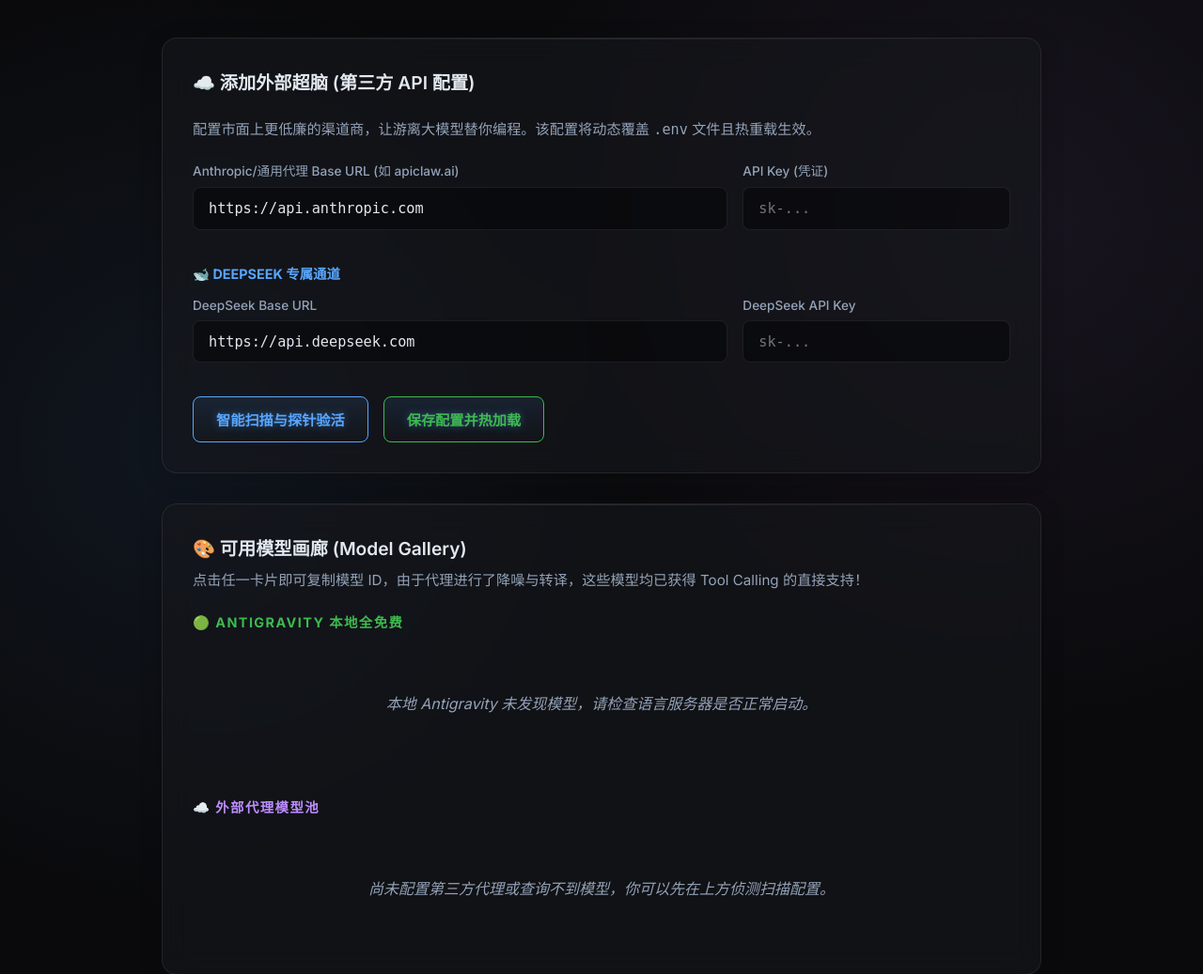
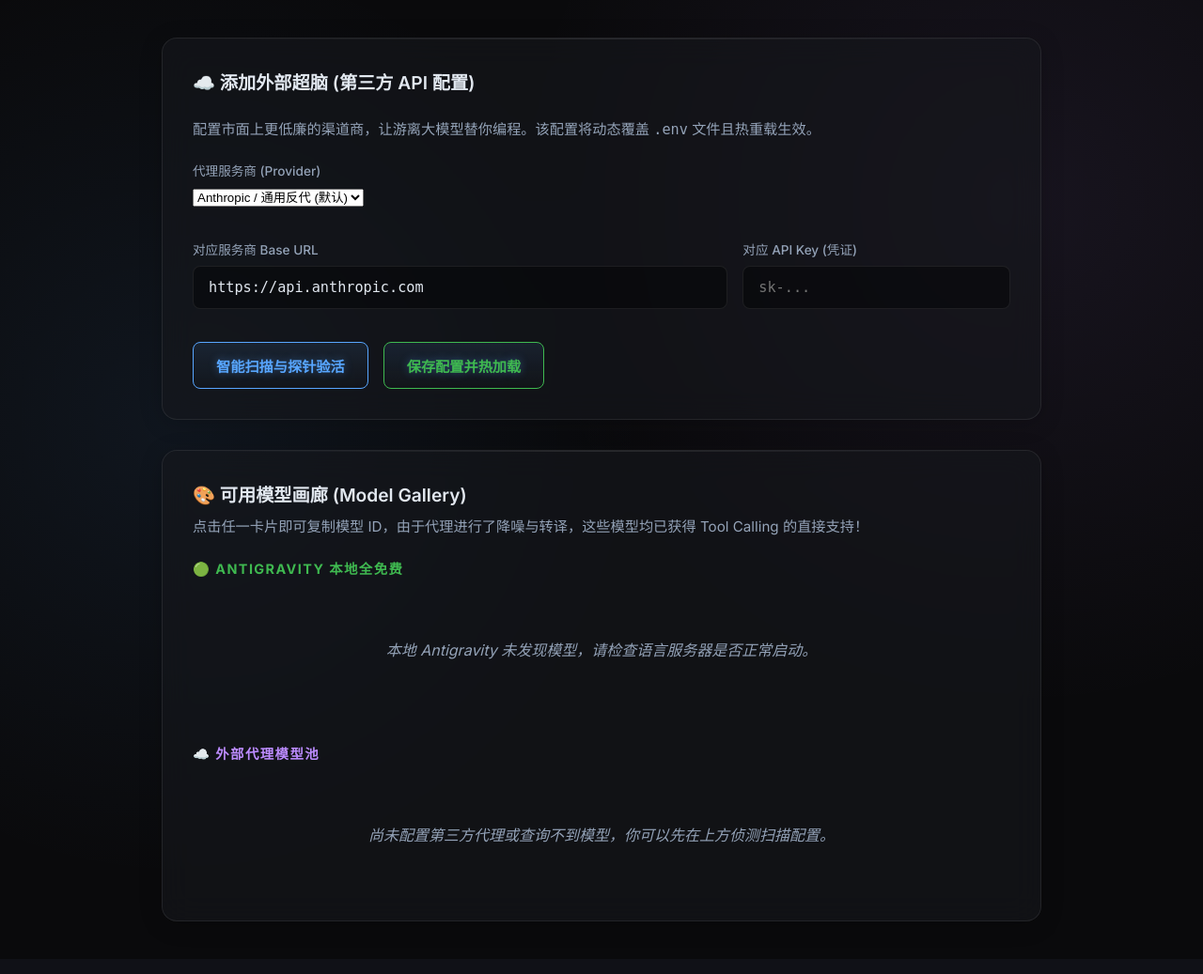
Before and after one commit to luoxiafeng-1990/smart-agent-router, a FastAPI app: page / in a window 1280 px wide. Shown: the part 130-1167 px from the top of the page at 94% size. After the commit the page ends 1117 px from the top, so only its background shows below. Run offline with FastAPI, Linux system fonts and the light colour scheme; data that the repository does not hold is empty.

Commit message:
fix(proxy): resolve missing chunks for DeepSeek stream and properly forward third-party API errors to Cursor frontend, refactored provider select UI

```diff
--- a/server.py
+++ b/server.py
@@ -538,28 +538,34 @@ async def update_config(request: Request):
     global EXTERNAL_ANTHROPIC_BASE_URL, EXTERNAL_ANTHROPIC_API_KEY
     global EXTERNAL_DEEPSEEK_BASE_URL, EXTERNAL_DEEPSEEK_API_KEY
     data = await request.json()
+    provider = data.get("provider", "").strip().lower()
     new_url = data.get("base_url", "").strip().rstrip("/")
     new_key = data.get("api_key", "").strip()
-    ds_url = data.get("ds_base_url", "").strip().rstrip("/")
-    ds_key = data.get("ds_api_key", "").strip()
+
+    if not provider:
+        return {"status": "error", "message": "Missing provider info"}
 
     env_file = ".env"
     if not os.path.exists(env_file):
         with open(env_file, "w") as f: pass
 
-    if new_url or new_key:
-        if new_url: dotenv.set_key(env_file, "EXTERNAL_ANTHROPIC_BASE_URL", new_url)
-        if new_key: dotenv.set_key(env_file, "EXTERNAL_ANTHROPIC_API_KEY", new_key)
+    # 动态写入 `.env` 并反射修改全局变量
+    var_url = f"EXTERNAL_{provider.upper()}_BASE_URL"
+    var_key = f"EXTERNAL_{provider.upper()}_API_KEY"
+
+    if new_url: dotenv.set_key(env_file, var_url, new_url)
+    if new_key: dotenv.set_key(env_file, var_key, new_key)
+
+    # 手动重载当前内存变量 (仅处理已知的两大主干)
+    global EXTERNAL_ANTHROPIC_BASE_URL, EXTERNAL_ANTHROPIC_API_KEY, EXTERNAL_DEEPSEEK_BASE_URL, EXTERNAL_DEEPSEEK_API_KEY
+    if provider == "anthropic":
         EXTERNAL_ANTHROPIC_BASE_URL = new_url or EXTERNAL_ANTHROPIC_BASE_URL
         EXTERNAL_ANTHROPIC_API_KEY = new_key or EXTERNAL_ANTHROPIC_API_KEY
+    elif provider == "deepseek":
+        EXTERNAL_DEEPSEEK_BASE_URL = new_url or EXTERNAL_DEEPSEEK_BASE_URL
+        EXTERNAL_DEEPSEEK_API_KEY = new_key or EXTERNAL_DEEPSEEK_API_KEY
 
-    if ds_url or ds_key:
-        if ds_url: dotenv.set_key(env_file, "EXTERNAL_DEEPSEEK_BASE_URL", ds_url)
-        if ds_key: dotenv.set_key(env_file, "EXTERNAL_DEEPSEEK_API_KEY", ds_key)
-        EXTERNAL_DEEPSEEK_BASE_URL = ds_url or EXTERNAL_DEEPSEEK_BASE_URL
-        EXTERNAL_DEEPSEEK_API_KEY = ds_key or EXTERNAL_DEEPSEEK_API_KEY
-
-    return {"status": "ok", "message": "代理配置已保存并热生效！"}
+    return {"status": "ok", "message": f"{provider.capitalize()} 代理配置已保存并热生效！"}
 
 @app.post("/api/models/discover")
 async def discover_models(request: Request):
@@ -571,11 +577,12 @@ async def discover_models(request: Request):
         return JSONResponse({"error": "缺少 Base URL 或 API Key"}, status_code=400)
 
     try:
-        async with httpx.AsyncClient(timeout=10) as client:
+        client = _http_client or httpx.AsyncClient(timeout=10)
+        if client: # scoped properly
             resp = await client.get(f"{base_url}/v1/models", headers={"Authorization": f"Bearer {api_key}"})
             if resp.status_code != 200:
-                err = resp.text[:100]
-                return JSONResponse({"error": f"目标端异常 {resp.status_code}: {err}"}, status_code=502)
+                err = await resp.aread()
+                return JSONResponse({"error": f"目标端异常 {resp.status_code}: {err.decode('utf-8')[:100]}"}, status_code=502)
 
             remote_models = [m.get("id") for m in resp.json().get("data", [])]
 
@@ -680,18 +687,26 @@ async def chat_completions(request: Request):
     prompt = _build_prompt(messages, tools)
     jlog(req_id, "proxy→ls", {"model": internal_key, "prompt_chars": len(prompt)})
 
-    # 调用 language server
-    try:
-        result = await _call_ls("GetModelResponse", {"model": internal_key, "prompt": prompt})
-    except RuntimeError as e:
-        logger.error(f"[{req_id}] language server 错误: {e}")
-        err_msg = f"\n\n🚨 [Antigravity Proxy 网关截获报错]\n底层引擎拒绝服务: {e}\n\n💡 诊断：通常由于 Antigravity 该模型当前并发超载或账号额度被抽空。\n建议：请转到 Web 控制台添加 [第三方代理 API] 并改用外部商业模型！"
-        if stream:
-            return StreamingResponse(
-                _stream_response(f"err-{uuid.uuid4().hex[:8]}", int(time.time()), model_id, err_msg, []),
-                media_type="text/event-stream"
-            )
-        return JSONResponse({"error": {"message": str(e)}}, status_code=502)
+    # 调用 language server 带着防爆 503 重试机制
+    max_retries = 3
+    for attempt in range(max_retries):
+        try:
+            result = await _call_ls("GetModelResponse", {"model": internal_key, "prompt": prompt})
+            break
+        except RuntimeError as e:
+            if "503" in str(e) and attempt < max_retries - 1:
+                logger.warning(f"[{req_id}] 引擎 503 限流, {attempt+1}/{max_retries} 次重试等待中...")
+                await asyncio.sleep(2 + attempt * 2)
+                continue
+
+            logger.error(f"[{req_id}] language server 错误: {e}")
+            err_msg = f"\n\n🚨 [Antigravity Proxy 网关截获报错]\n底层引擎拒绝服务: {e}\n\n💡 诊断：通常由于 Antigravity 该模型当前并发超载或账号额度被抽空。\n建议：请转到 Web 控制台添加 [第三方代理 API] 并改用外部商业模型！"
+            if stream:
+                return StreamingResponse(
+                    _stream_response(f"err-{uuid.uuid4().hex[:8]}", int(time.time()), model_id, err_msg, []),
+                    media_type="text/event-stream"
+                )
+            return JSONResponse({"error": {"message": str(e)}}, status_code=502)
 
     raw_text = result.get("response", "")
     jlog(req_id, "ls→proxy", {"response_chars": len(raw_text), "preview": raw_text[:200]})
@@ -803,9 +818,18 @@ async def _forward_openai_to_external_openai(req_id: str, body: dict, stream: bo
     """直接转发 OpenAI 格式请求给第三方代理，带破损 Claude 内部 tool tag 拦截修复机制"""
     model_id = body.get("model", "")
     is_ds = "deepseek" in model_id.lower()
+    is_openai = "-openai" in EXTERNAL_ANTHROPIC_BASE_URL.lower() or "openai" in req_id
 
-    base_url = EXTERNAL_DEEPSEEK_BASE_URL if is_ds else EXTERNAL_ANTHROPIC_BASE_URL
-    api_key = EXTERNAL_DEEPSEEK_API_KEY if is_ds else EXTERNAL_ANTHROPIC_API_KEY
+    if is_ds:
+        base_url = EXTERNAL_DEEPSEEK_BASE_URL
+        api_key = EXTERNAL_DEEPSEEK_API_KEY
+    elif provider_hint == "openai" if 'provider_hint' in locals() else ("openai" in EXTERNAL_ANTHROPIC_BASE_URL.lower()):
+        # Quick fallback if the URL seems like openai generic
+        base_url = EXTERNAL_ANTHROPIC_BASE_URL
+        api_key = EXTERNAL_ANTHROPIC_API_KEY
+    else:
+        base_url = EXTERNAL_ANTHROPIC_BASE_URL
+        api_key = EXTERNAL_ANTHROPIC_API_KEY
 
     url = f"{base_url}/v1/chat/completions"
     forward_headers = {
@@ -870,17 +894,30 @@ async def _forward_openai_to_external_openai(req_id: str, body: dict, stream: bo
                             except Exception:
                                 continue
 
+                            if "error" in data:
+                                yield f"data: {json.dumps(data, ensure_ascii=False)}\n\n"
+                                yield "data: [DONE]\n\n"
+                                return
+
                             choices = data.get("choices", [])
                             if not choices:
                                 continue
+
+                            if is_ds:
+                                # 强制使用统一生成的 completion_id，避免 Cursor 断流
+                                data["id"] = completion_id
+                                yield "data: " + json.dumps(data, ensure_ascii=False) + "\n\n"
+                                continue
+
                             delta = choices[0].get("delta", {})
 
                             # 1. 代理原本就正确返回的 tool_calls 走这
                             if "tool_calls" in delta:
-                                yield line + "\n\n"
+                                data["id"] = completion_id
+                                yield "data: " + json.dumps(data, ensure_ascii=False) + "\n\n"
                                 continue
 
-                            # 2. 对 content_delta 进行强大容错过滤 (修复 apiclaw 没有拦截原生 tool tag 或自定义 tag 的现象)
+                            # 2. 对 content_delta 进行强大容错过滤
                             if "content" in delta and delta["content"]:
                                 buffer += delta["content"]
 
@@ -950,6 +987,11 @@ async def _forward_openai_to_external_openai(req_id: str, body: dict, stream: bo
                             # 3. 转发结束信号
                             finish_reason = choices[0].get("finish_reason")
                             if finish_reason:
+                                if not is_ds and buffer:
+                                    # 残渣净化：Anthropic 最后经常吐出 </tool_call> 等半残片，直接忽略末尾包含 tag 特征的片段
+                                    if not any(tag in buffer for tag in ["<", ">", "</"]):
+                                        yield _chunk({"content": buffer})
+                                    buffer = ""
                                 yield _chunk({}, finish_reason=finish_reason)
             except Exception as e:
                 logger.error(f"[{req_id}] 外部流转发中断: {e}")
--- a/templates/index.html
+++ b/templates/index.html
@@ -303,26 +303,25 @@
         <h2 class="panel-title">☁️ 添加外部超脑 (第三方 API 配置)</h2>
         <p class="subtitle" style="margin-bottom: 1.5rem;">配置市面上更低廉的渠道商，让游离大模型替你编程。该配置将动态覆盖 <code>.env</code> 文件且热重载生效。</p>
 
-        <div class="form-row">
-            <div class="form-group">
-                <label for="base-url">Anthropic/通用代理 Base URL (如 apiclaw.ai)</label>
-                <input type="text" id="base-url" placeholder="https://api.example.com" autocomplete="off">
-            </div>
-            <div class="form-group">
-                <label for="api-key">API Key (凭证)</label>
-                <input type="password" id="api-key" placeholder="sk-..." autocomplete="off">
+        <div class="form-row" style="margin-bottom: 1rem;">
+            <div class="form-group" style="flex: 0.3;">
+                <label for="provider-select">代理服务商 (Provider)</label>
+                <select id="provider-select" onchange="providerChanged()">
+                    <option value="anthropic">Anthropic / 通用反代 (默认)</option>
+                    <option value="deepseek">DeepSeek 官方直击</option>
+                    <option value="openai">OpenAI 通用服务</option>
+                </select>
             </div>
         </div>
 
-        <h3 style="font-size: 0.9rem; color: #58a6ff; margin: 1rem 0; text-transform: uppercase;">🐋 DeepSeek 专属通道</h3>
         <div class="form-row">
-            <div class="form-group">
-                <label for="ds-base-url">DeepSeek Base URL</label>
-                <input type="text" id="ds-base-url" placeholder="https://api.deepseek.com" value="https://api.deepseek.com" autocomplete="off">
+            <div class="form-group" style="flex: 1;">
+                <label for="base-url" id="lbl-base-url">对应服务商 Base URL</label>
+                <input type="text" id="base-url" placeholder="https://api.example.com" autocomplete="off">
             </div>
-            <div class="form-group">
-                <label for="ds-api-key">DeepSeek API Key</label>
-                <input type="password" id="ds-api-key" placeholder="sk-..." autocomplete="off">
+            <div class="form-group" style="flex: 1;">
+                <label for="api-key" id="lbl-api-key">对应 API Key (凭证)</label>
+                <input type="password" id="api-key" placeholder="sk-..." autocomplete="off">
             </div>
         </div>
 
@@ -415,14 +414,14 @@
 
                 G_STATE.local = data.local_models || [];
 
-                if (data.third_party.base_url) {
-                    document.getElementById('base-url').value = data.third_party.base_url;
-                }
+                // Store configs globally to switch states
+                G_STATE.configs = {
+                    anthropic: data.third_party || {base_url: '', api_key: ''},
+                    deepseek: data.deepseek || {base_url: 'https://api.deepseek.com', api_key: ''},
+                    openai: data.openai || {base_url: '', api_key: ''}
+                };
 
-                if (data.deepseek && data.deepseek.api_key) {
-                    if (data.deepseek.base_url) document.getElementById('ds-base-url').value = data.deepseek.base_url;
-                    // Optional: show partial key or just leave password field blank
-                }
+                providerChanged();
 
                 // Fetch external models dynamically from proxy if /v1/models is alive
                 try {
@@ -450,12 +449,26 @@
         logger.innerText += msg + "\n";
     }
 
+    function providerChanged() {
+        if (!G_STATE.configs) return;
+        const provider = document.getElementById('provider-select').value;
+        const cfg = G_STATE.configs[provider] || {base_url: "", api_key: ""};
+
+        document.getElementById('base-url').value = cfg.base_url || "";
+        document.getElementById('api-key').value = ""; // Protect API key
+
+        if (provider === "deepseek" && !document.getElementById('base-url').value) {
+            document.getElementById('base-url').value = "https://api.deepseek.com";
+        }
+    }
+
     async function detectModels() {
+        const provider = document.getElementById('provider-select').value;
         const baseUrl = document.getElementById('base-url').value.trim();
         const apiKey = document.getElementById('api-key').value.trim();
 
         if (!baseUrl || !apiKey) {
-            alert("请填入完整的 Base URL 和 API Key！\n如果你使用的是便宜代理比如 apiclaw.ai，请一并填入。");
+            alert("请填入完整的 Base URL 和 API Key！");
             return;
         }
 
@@ -479,7 +492,7 @@
 
             logToUI(`✓ 成功捕获对方全量模型：共 ${data.models.length} 个`);
             if (data.probed_success && data.probed_success.length > 0) {
-                logToUI(`🔥 并发连通性探针测试成功！代表性模型 (如 Claude/GPT): [${data.probed_success.join(", ")}] 真实心跳存活！`);
+                logToUI(`🔥 并发连通性探针测试成功！存活模型探测：[${data.probed_success.join(", ")}] 真实心跳响应成功！`);
             }
 
             G_STATE.remote = data.models;
@@ -495,11 +508,14 @@
     }
 
     async function saveConfig() {
+        const provider = document.getElementById('provider-select').value;
         const baseUrl = document.getElementById('base-url').value.trim();
         const apiKey = document.getElementById('api-key').value.trim();
 
-        const dsBaseUrl = document.getElementById('ds-base-url').value.trim();
-        const dsApiKey = document.getElementById('ds-api-key').value.trim();
+        if (!baseUrl && !apiKey) {
+            alert("没有任何可保存的修改！");
+            return;
+        }
 
         const btn = document.getElementById('btn-save');
         btn.classList.add('loading');
@@ -510,18 +526,21 @@
                 method: "POST",
                 headers: { "Content-Type": "application/json" },
                 body: JSON.stringify({
+                    provider: provider,
                     base_url: baseUrl,
-                    api_key: apiKey,
-                    ds_base_url: dsBaseUrl,
-                    ds_api_key: dsApiKey
+                    api_key: apiKey
                 })
             });
             const data = await resp.json();
-            if (resp.ok) {
-                alert(data.message);
-                await checkStatus(); // Reload
+            if (resp.ok && data.status === "ok") {
+                alert("✨ " + data.message);
+                if (G_STATE.configs && G_STATE.configs[provider]) {
+                    if (baseUrl) G_STATE.configs[provider].base_url = baseUrl;
+                    if (apiKey) G_STATE.configs[provider].api_key = apiKey;
+                }
+                await checkStatus(); // Reload UI
             } else {
-                alert("保存失败：" + (data.error || "未知错误"));
+                alert("保存报错：" + (data.message || data.error || "未知网络错误"));
             }
         } catch (e) {
             alert("保存请求发送失败: " + e.message);
```
